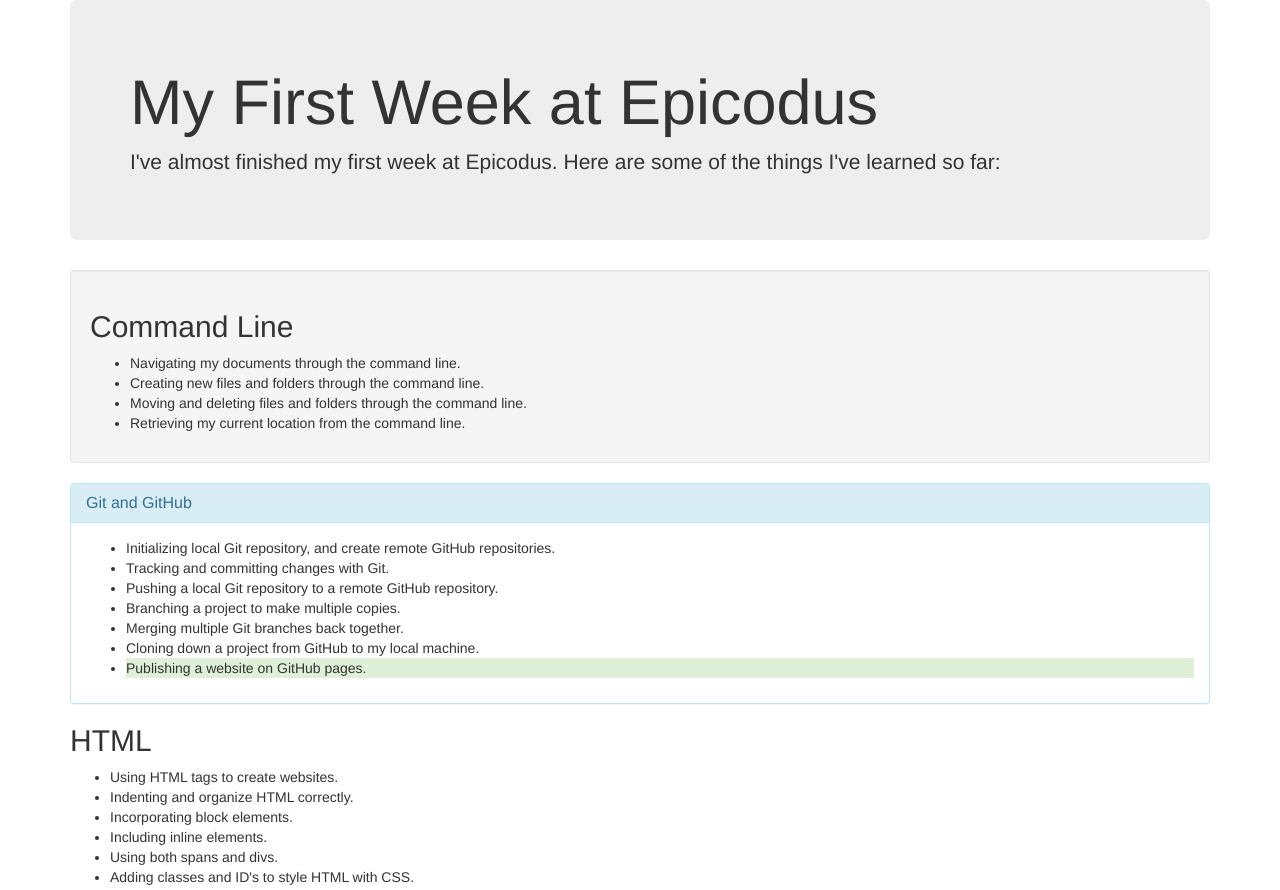
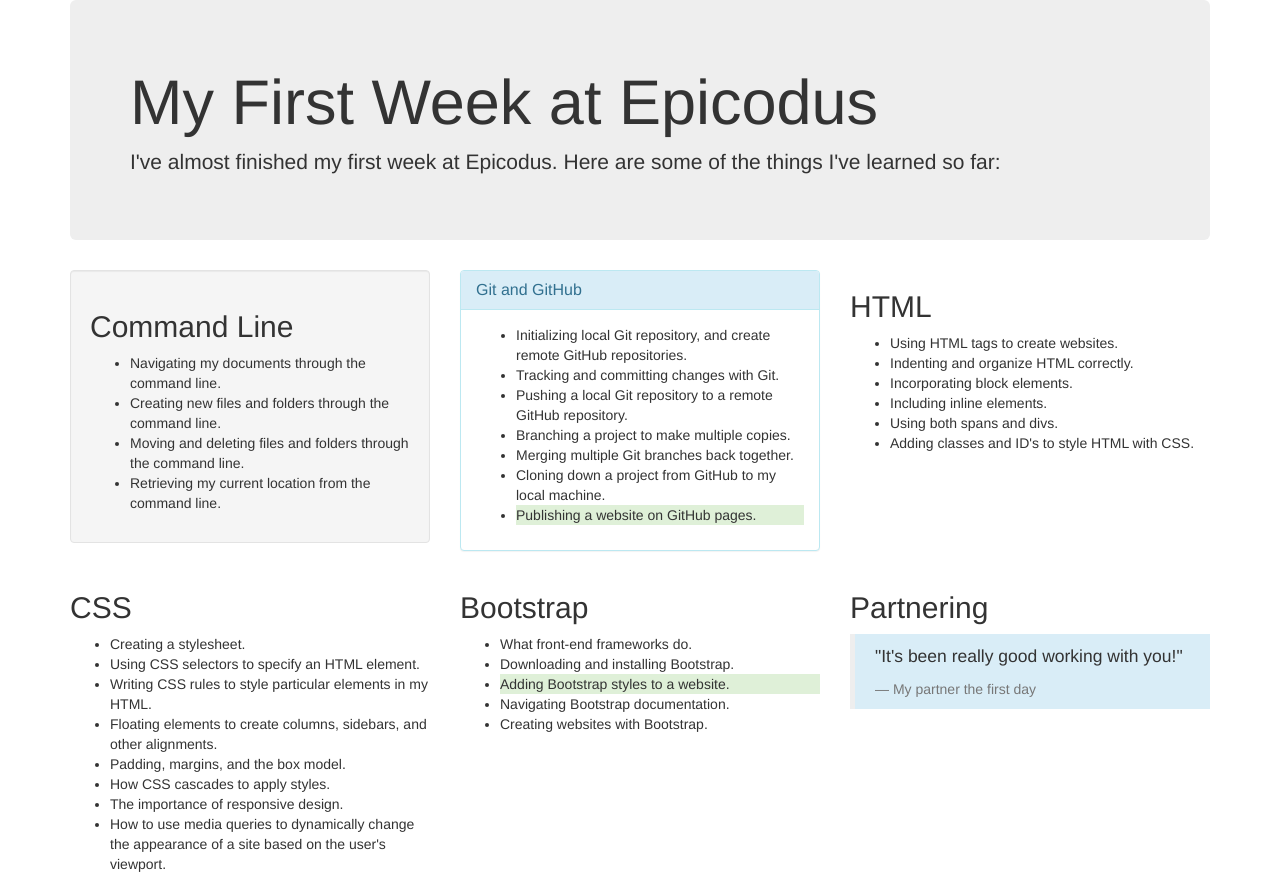
Before and after one commit to s-slingerland/week-in-review, a plain HTML site: page index.html in a window 1280 px wide. Shown: the top 890 px of the page. Drawn offline with Linux system fonts and the light colour scheme.

Commit message:
add grid

```diff
--- a/index.html
+++ b/index.html
@@ -12,7 +12,9 @@
       I've almost finished my first week at Epicodus. Here are some of the things I've learned so far:
     </p>
       </div>
-  <div class="well">
+  <div class="row">
+    <div class="col-xs-4">
+      <div class="well">
     <h2>Command Line</h2>
     <ul>
       <li>Navigating my documents through the command line.</li>
@@ -20,9 +22,11 @@
       <li>Moving and deleting files and folders through the command line.</li>
       <li>Retrieving my current location from the command line.</li>
     </ul>
-  </div>
-  <div class="panel panel-info">
-    <div class="panel-heading">
+      </div>
+    </div>
+  <div class="col-xs-4">
+    <div class="panel panel-info">
+      <div class="panel-heading">
       <h2 class="panel-title">Git and GitHub</h2>
     </div>
     <div class="panel-body">
@@ -35,8 +39,10 @@
         <li>Cloning down a project from GitHub to my local machine.</li>
         <li class="bg-success">Publishing a website on GitHub pages.</li>
       </ul>
+      </div>
     </div>
   </div>
+  <div class="col-xs-4">
     <h2>HTML</h2>
     <ul>
       <li>Using HTML tags to create websites.</li>
@@ -46,6 +52,10 @@
       <li>Using both spans and divs.</li>
       <li>Adding classes and ID's to style HTML with CSS.</li>
     </ul>
+  </div>
+  </div>
+    <div class="row">
+      <div class="col-xs-4">
     <h2>CSS</h2>
     <ul>
       <li>Creating a stylesheet.</li>
@@ -57,6 +67,8 @@
       <li>The importance of responsive design.</li>
       <li>How to use media queries to dynamically change the appearance of a site based on the user's viewport.</li>
     </ul>
+      </div>
+      <div class="col-xs-4">
     <h2>Bootstrap</h2>
     <ul>
       <li>What front-end frameworks do.</li>
@@ -64,12 +76,16 @@
       <li class="bg-success">Adding Bootstrap styles to a website.</li>
       <li>Navigating Bootstrap documentation.</li>
       <li>Creating websites with Bootstrap.</li>
+    </ul>
+      </div>
+      <div class="col-xs-4">
     <h2>Partnering</h2>
     <blockquote class="bg-info">
       <p>"It's been really good working with you!"</p>
         <footer>My partner the first day</footer>
-    </blockquote>
-    </ul>
+          </blockquote>
+        </div>
+      </div>
     </div>
   </body>
 </html>
```
